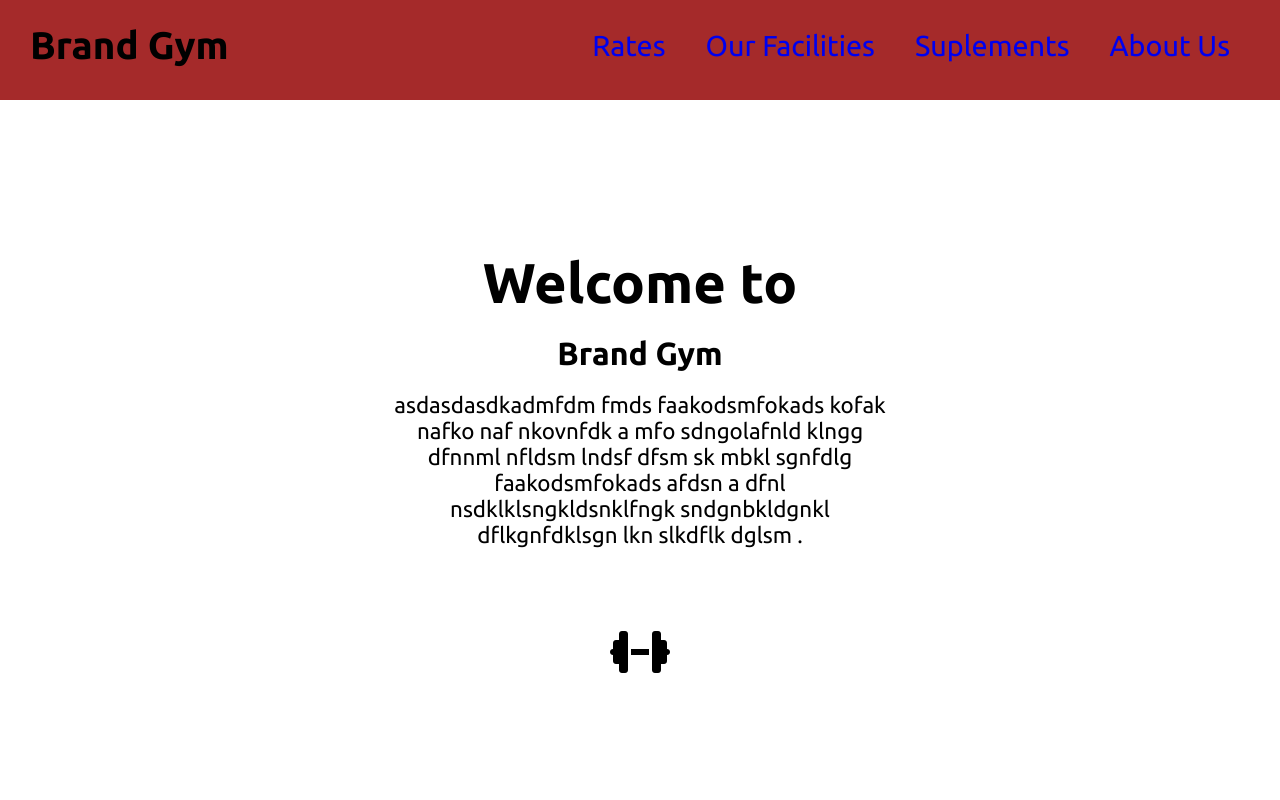
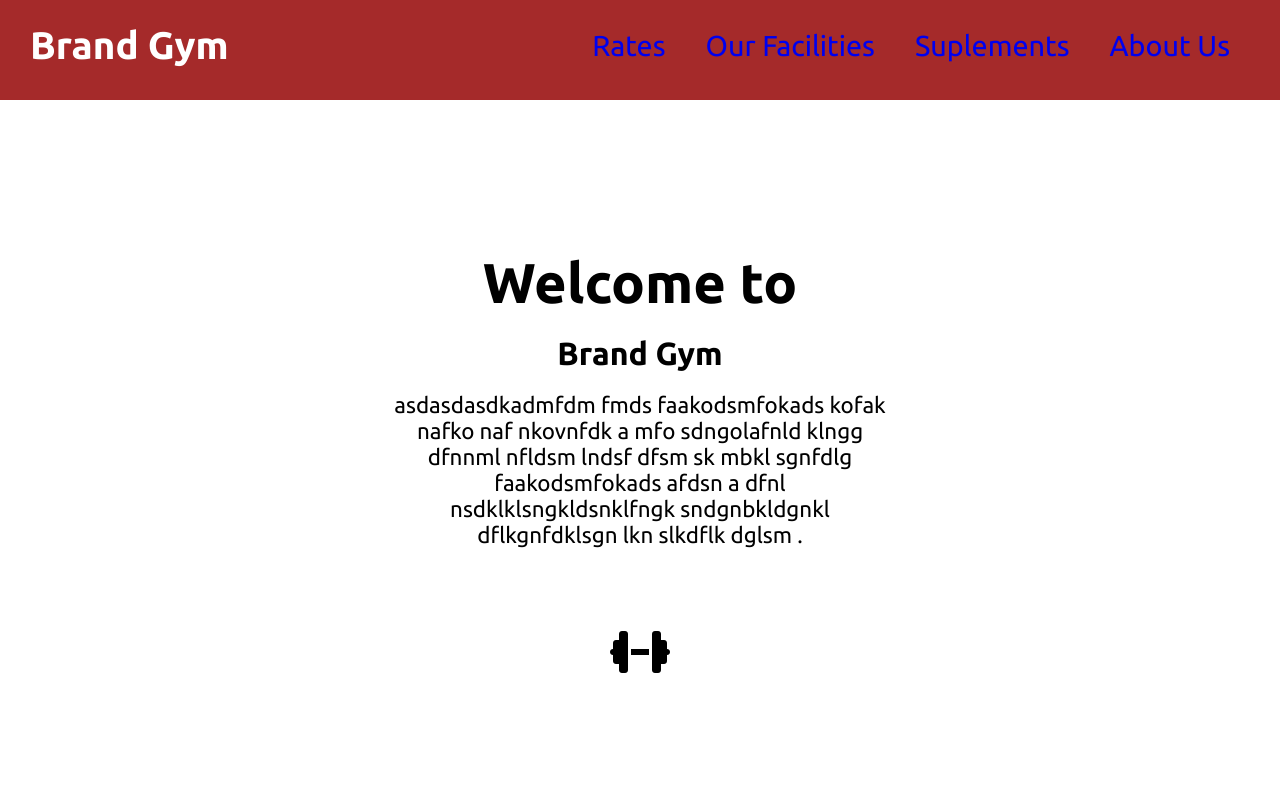
Before and after one commit to Leonard392/react-gym-app, a React (Create React App) app: page / in a window 1280 px wide. Shown: the top 800 px of the page. Built offline with nearby package versions, Linux system fonts and the light colour scheme.

Commit message:
brand error fixed

```diff
--- a/src/front/components/navbar.jsx
+++ b/src/front/components/navbar.jsx
@@ -5,10 +5,14 @@ import "../styles/navbar.css";
 export default function Navbar() {
   return (
     <div className="navbar">
-      <h1 className="brand">Brand Gym</h1>
+      <Link to="/" className="navbar-link">
+        <h1 className="brand">Brand Gym</h1>
+      </Link>
 
       <div className="navbar-list">
-        <a href="#rates" className="navbar-link navbar-item">Rates</a>
+        <a href="#rates" className="navbar-link navbar-item">
+          Rates
+        </a>
         <Link to="/facilities" className="navbar-link">
           <p className="navbar-item">Our Facilities</p>
         </Link>
--- a/src/front/styles/navbar.css
+++ b/src/front/styles/navbar.css
@@ -10,6 +10,7 @@
 .brand{
     margin-left: 30px;
     font-size: 2.4rem;
+    color: white;
 }
 
 .navbar-list{
```
